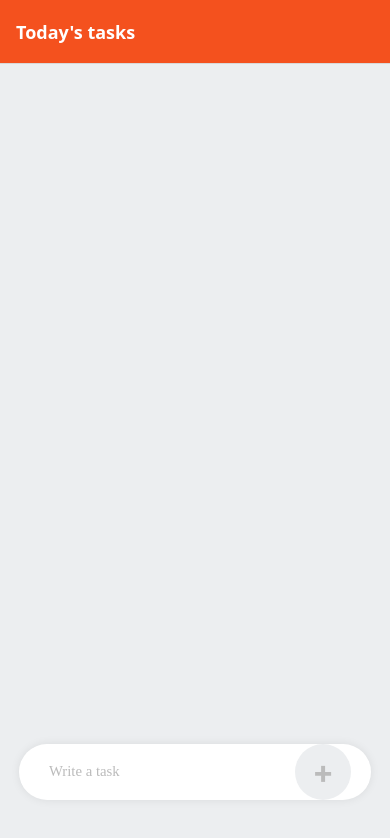
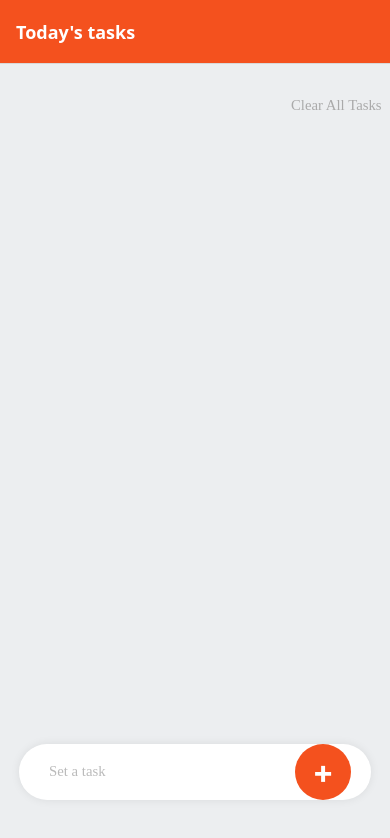
Before and after one commit to Ayanyiola-Enoch/Tickit, a React Native app: screen /Home in a window 390 px wide. Shown: the top 838 px of the page. Built offline with nearby package versions, Linux system fonts and the light colour scheme.

Commit message:
added delete task

```diff
--- a/src/screens/Home.jsx
+++ b/src/screens/Home.jsx
@@ -11,14 +11,21 @@ import {
 } from "react-native";
 import { SIZES, FONTS } from "../constants";
 
-const Home = ({ navigation, route }) => {
+const Home = ({ navigation }) => {
   const [tasks, setTasks] = useState([]);
   const [newTask, setNewTask] = useState("");
+
+  // Delete task function
+  const deleteTask = (id) => {
+    setTasks((tasks) => tasks.filter((task) => task.id !== id));
+  };
 
   const renderTask = ({ item }) => (
     <View style={styles.taskCard}>
       <View style={styles.iconBox} />
-      <Text style={[styles.taskText,item.completed && styles.lineAcross]}>{item.text}</Text>
+      <Text style={[styles.taskText, item.completed && styles.lineAcross]}>
+        {item.text}
+      </Text>
       <TouchableOpacity
         style={[styles.checkbox, item.completed && styles.checkboxChecked]}
         onPress={() => {
@@ -30,6 +37,13 @@ const Home = ({ navigation, route }) => {
         }}
       >
         {item.completed ? <View style={styles.innerCircle} /> : null}
+      </TouchableOpacity>
+      {/* Delete button */}
+      <TouchableOpacity
+        style={styles.deleteButton}
+        onPress={() => deleteTask(item.id)}
+      >
+        <Text style={styles.deleteIcon}>🗑️</Text>
       </TouchableOpacity>
     </View>
   );
@@ -44,22 +58,39 @@ const Home = ({ navigation, route }) => {
     }
   };
 
+  const clearTask = () => {
+    if (newTask.trim()) {
+      setTasks([
+        ...tasks,
+        { id: Date.now().toString(), text: newTask, completed: false },
+      ]);
+      setNewTask("");
+    }
+  };
+
   return (
     <View style={styles.container}>
       <StatusBar style="auto" backgroundColor={"#f4511e"} />
 
-      {/* <Text style={styles.header}>Today's tasks</Text> */}
+      <Text
+        onPress={() => {
+          navigation.navigate("Home");
+        }}
+        style={styles.header}
+      >
+        Clear All Tasks
+      </Text>
       <FlatList
         data={tasks}
         renderItem={renderTask}
         keyExtractor={(item) => item.id}
-        contentContainerStyle={{ paddingBottom: 120 }}
+        contentContainerStyle={{ paddingBottom: 1 }}
         showsVerticalScrollIndicator={false}
       />
       <KeyboardAvoidingView style={styles.inputBar}>
         <TextInput
           style={styles.input}
-          placeholder="Write a task"
+          placeholder="Set a task"
           placeholderTextColor="#bbb"
           value={newTask}
           onChangeText={setNewTask}
@@ -80,12 +111,15 @@ const styles = StyleSheet.create({
     backgroundColor: "#eceef0",
     paddingTop: SIZES.body2,
   },
-  //   header: {
-  //     marginLeft: 20,
-  //     ...FONTS.h2,
-  //     marginBottom: 30,
-  //     color: '#222',
-  //   },
+  header: {
+    position: "relative",
+    // top: 0,
+    ...FONTS.body4,
+    color: "#aaa",
+    alignSelf: "flex-end",
+    padding: SIZES.body6,
+    marginBottom: SIZES.body5,
+  },
   taskCard: {
     flexDirection: "row",
     alignItems: "center",
@@ -119,10 +153,10 @@ const styles = StyleSheet.create({
   checkboxChecked: {
     borderColor: "#4fc3f7",
     backgroundColor: "#e3f6ff",
-     textDecorationLine:'line-through'
+    textDecorationLine: "line-through",
   },
-  lineAcross:{
-     textDecorationLine:'line-through'
+  lineAcross: {
+    textDecorationLine: "line-through",
   },
   innerCircle: {
     width: 12,
@@ -155,14 +189,14 @@ const styles = StyleSheet.create({
     width: 56,
     height: 56,
     borderRadius: 28,
-    backgroundColor: "#eceef0",
+    backgroundColor: "#f4511e",
     alignItems: "center",
     justifyContent: "center",
     marginLeft: 10,
   },
   plus: {
     fontSize: 32,
-    color: "#bbb",
+    color: "#fff",
     fontWeight: "bold",
   },
   text: {
@@ -170,4 +204,16 @@ const styles = StyleSheet.create({
     color: "#333",
     textDecorationLine: "underline",
   },
+  deleteButton: {
+    marginLeft: 10,
+    padding: 6,
+    borderRadius: 8,
+    backgroundColor: "#ffeaea",
+    alignItems: "center",
+    justifyContent: "center",
+  },
+  deleteIcon: {
+    fontSize: 20,
+    color: "#f4511e",
+  },
 });
```
